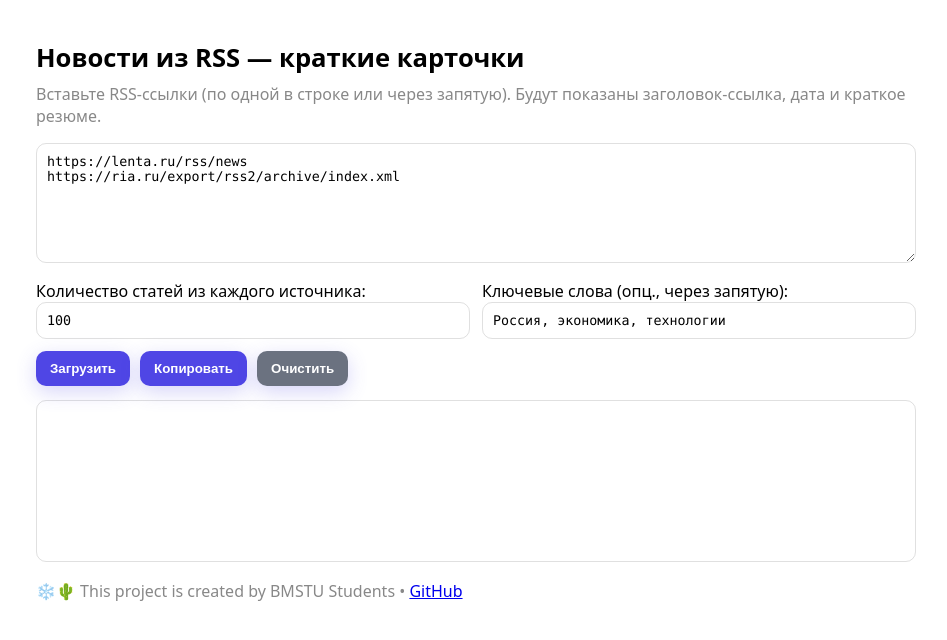
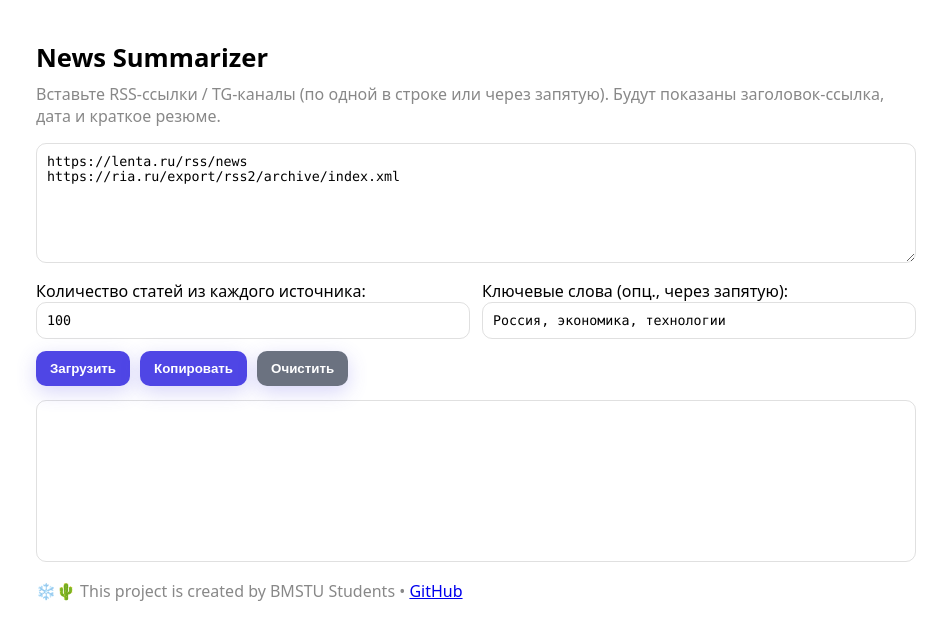
Before and after one commit to buuuuulat/news_aggregator, a plain HTML site: page backends/templates/index.html in a window 1280 px wide. Shown: the whole page, without its empty margins (164-1111 px from the left). Drawn offline with Linux system fonts and the light colour scheme.

Commit message:
add README.md

```diff
--- a/backends/templates/index.html
+++ b/backends/templates/index.html
@@ -3,7 +3,7 @@
 <head>
   <meta charset="utf-8" />
   <meta name="viewport" content="width=device-width,initial-scale=1" />
-  <title>Новости из RSS — краткие карточки</title>
+  <title>News Summarizer</title>
   <style>
     :root { color-scheme: light dark; }
     body { font-family: system-ui, -apple-system, Segoe UI, Roboto, sans-serif; margin: 0; }
@@ -59,8 +59,8 @@
 </head>
 <body>
   <div class="wrap">
-    <h1>Новости из RSS — краткие карточки</h1>
-    <p class="hint">Вставьте RSS-ссылки (по одной в строке или через запятую). Будут показаны заголовок-ссылка, дата и краткое резюме.</p>
+    <h1>News Summarizer</h1>
+    <p class="hint">Вставьте RSS-ссылки / TG-каналы (по одной в строке или через запятую). Будут показаны заголовок-ссылка, дата и краткое резюме.</p>
 
     <textarea id="rssInput" placeholder="https://lenta.ru/rss/news
 https://ria.ru/export/rss2/archive/index.xml">https://lenta.ru/rss/news
```
Also changed, not shown: data/img1.png (added), 1 other file.
